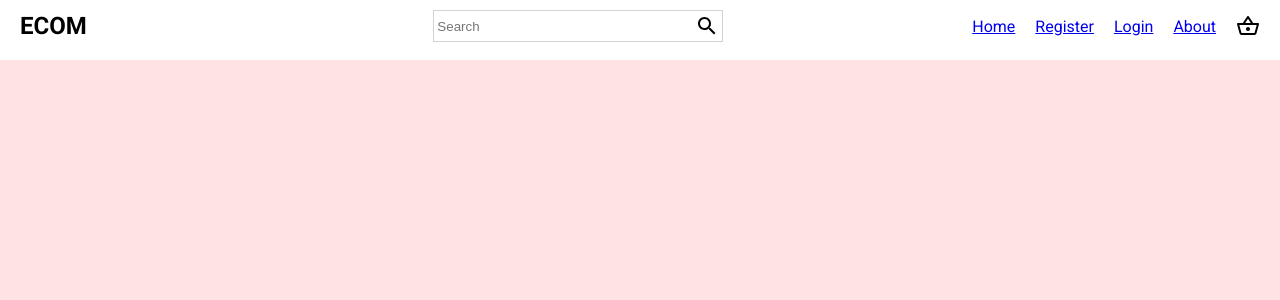
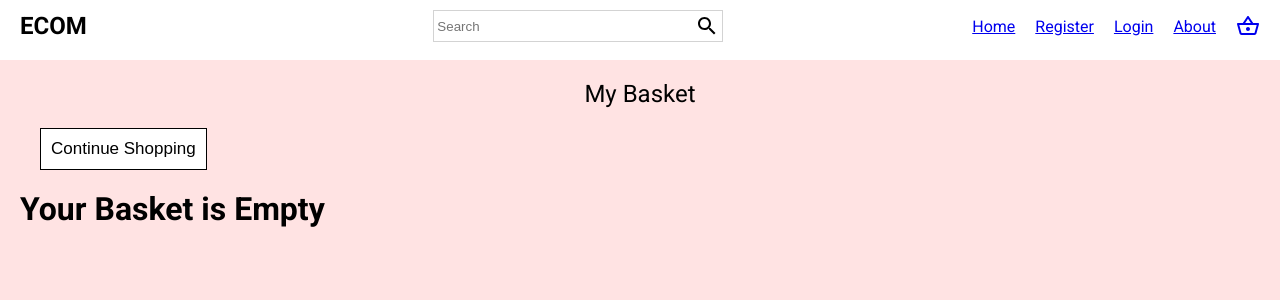
Before and after one commit to amin-ruhul/ruhulamin_SE_JAVA_JS_1, a React (Create React App) app: page /card in a window 1280 px wide. Shown: the top 300 px of the page. Built offline with nearby package versions, Linux system fonts and the light colour scheme.

Commit message:
add card and cardItem

```diff
--- a/src/App.js
+++ b/src/App.js
@@ -4,6 +4,7 @@ import Login from "./components/pages/Login";
 import Home from "./components/pages/Home";
 import ProductState from "./context/product/ProductState";
 import { BrowserRouter as Router, Switch, Route } from "react-router-dom";
+import Card from "./components/Card";
 
 function App() {
   return (
@@ -20,6 +21,9 @@ function App() {
           <Route exact path="/register">
             <Register />
           </Route>
+          <Route exact path="/card">
+            <Card />
+          </Route>
         </Switch>
       </Router>
     </ProductState>
--- /dev/null
+++ b/src/components/Card.jsx
@@ -0,0 +1,57 @@
+import React, { useContext } from "react";
+import styled from "styled-components";
+import CardItem from "./CardItem";
+import { smartPhone } from "../utils/responsive";
+import ProductContext from "../context/product/productContext";
+
+const Container = styled.div``;
+const Wrapper = styled.div`
+  padding: 20px;
+  ${smartPhone({ padding: "10px" })}
+`;
+const Title = styled.h2`
+  font-weight: 400;
+  text-align: center;
+`;
+
+const TopButtonWrapper = styled.div`
+  padding: 20px;
+  display: flex;
+  align-items: center;
+  justify-content: space-between;
+  ${smartPhone({ justifyContent: "center" })}
+`;
+
+const TopButton = styled.button`
+  padding: 10px;
+  cursor: pointer;
+  border: ${(props) => (props.type === "outline" ? "1px solid black" : "none")};
+  background-color: ${(props) =>
+    props.type === "outline" ? "white" : "black"};
+  color: ${(props) => (props.type === "outline" ? "black" : "white")};
+  font-weight: 400;
+  font-size: 17px;
+`;
+
+const Card = () => {
+  const productContext = useContext(ProductContext);
+  const { card, removeFromCard } = productContext;
+  return (
+    <Container>
+      <Wrapper>
+        <Title>My Basket</Title>
+        <TopButtonWrapper>
+          <TopButton type="outline">Continue Shopping</TopButton>
+          <></>
+        </TopButtonWrapper>
+        {card.length === 0 ? (
+          <h1>Your Basket is Empty</h1>
+        ) : (
+          <CardItem items={card} remove={removeFromCard} />
+        )}
+      </Wrapper>
+    </Container>
+  );
+};
+
+export default Card;
--- /dev/null
+++ b/src/components/CardItem.jsx
@@ -0,0 +1,135 @@
+import React from "react";
+import styled from "styled-components";
+import { smartPhone } from "../utils/responsive";
+
+const Container = styled.div`
+  display: flex;
+  justify-content: space-between;
+  ${smartPhone({ flexDirection: "column" })}
+`;
+
+const ProductInfo = styled.div`
+  flex: 4;
+`;
+
+const Product = styled.div`
+  display: flex;
+  justify-content: space-between;
+`;
+
+const ProductContainer = styled.div`
+  flex: 2;
+  display: flex;
+`;
+
+const Image = styled.img`
+  width: 100px;
+  ${smartPhone({ width: "50px" })}
+`;
+
+const Details = styled.div`
+  padding: 20px;
+  display: flex;
+  flex-direction: column;
+  justify-content: space-around;
+`;
+
+const ProductName = styled.span``;
+
+const Action = styled.div`
+  flex: 1;
+  display: flex;
+  flex-direction: column;
+  align-items: center;
+  justify-content: center;
+`;
+
+const ProductPrice = styled.div`
+  font-size: 20px;
+  font-weight: 200;
+`;
+
+const ProductSummery = styled.div`
+  flex: 2;
+  border: 0.5px solid lightgray;
+  border-radius: 10px;
+  padding: 20px;
+  height: 50vh;
+`;
+
+const SummaryTitle = styled.h1`
+  font-weight: 200;
+`;
+
+const SummaryItem = styled.div`
+  margin: 30px 0px;
+  display: flex;
+  justify-content: space-between;
+  font-weight: ${(props) => props.type === "total" && "500"};
+  font-size: ${(props) => props.type === "total" && "24px"};
+`;
+
+const SummaryItemText = styled.span``;
+
+const SummaryItemPrice = styled.span``;
+
+const Button = styled.button`
+  width: 100%;
+  padding: 10px;
+  background-color: black;
+  color: white;
+  font-weight: 600;
+  cursor: pointer;
+`;
+
+const CardItem = ({ items, remove }) => {
+  const getBasketTotal = (basket = items) =>
+    basket?.reduce((amount, item) => item.price + amount, 0);
+  return (
+    <Container>
+      <ProductInfo>
+        {items.map((item) => (
+          <Product key={item.id}>
+            <ProductContainer>
+              <Image src={item.img} />
+              <Details>
+                <ProductName>
+                  <b>Product:</b> {item.name}
+                </ProductName>
+                <ProductPrice>
+                  <b>Price:</b> $ {item.price}
+                </ProductPrice>
+              </Details>
+            </ProductContainer>
+            <Action>
+              <button onClick={() => remove(item.id)}>Remove</button>
+            </Action>
+          </Product>
+        ))}
+      </ProductInfo>
+
+      <ProductSummery>
+        <SummaryTitle>ORDER SUMMARY</SummaryTitle>
+        <SummaryItem>
+          <SummaryItemText>Subtotal</SummaryItemText>
+          <SummaryItemPrice>$ 80</SummaryItemPrice>
+        </SummaryItem>
+        <SummaryItem>
+          <SummaryItemText>Estimated Shipping</SummaryItemText>
+          <SummaryItemPrice>$ 0.00</SummaryItemPrice>
+        </SummaryItem>
+        <SummaryItem>
+          <SummaryItemText>Shipping Discount</SummaryItemText>
+          <SummaryItemPrice>$ 0.00</SummaryItemPrice>
+        </SummaryItem>
+        <SummaryItem type="total">
+          <SummaryItemText>Total</SummaryItemText>
+          <SummaryItemPrice>$ {getBasketTotal()}</SummaryItemPrice>
+        </SummaryItem>
+        <Button>CHECKOUT NOW</Button>
+      </ProductSummery>
+    </Container>
+  );
+};
+
+export default CardItem;
--- a/src/components/NavBar.jsx
+++ b/src/components/NavBar.jsx
@@ -97,11 +97,13 @@ const NavBar = () => {
           <Link to="/about">
             <MenuItem>About</MenuItem>
           </Link>
-          <MenuItem>
-            <Badge badgeContent={card.length} color="primary">
-              <ShoppingBasketOutlinedIcon />
-            </Badge>
-          </MenuItem>
+          <Link to="/card">
+            <MenuItem>
+              <Badge badgeContent={card.length} color="primary">
+                <ShoppingBasketOutlinedIcon />
+              </Badge>
+            </MenuItem>
+          </Link>
         </Right>
       </Wrapper>
     </Container>
```
